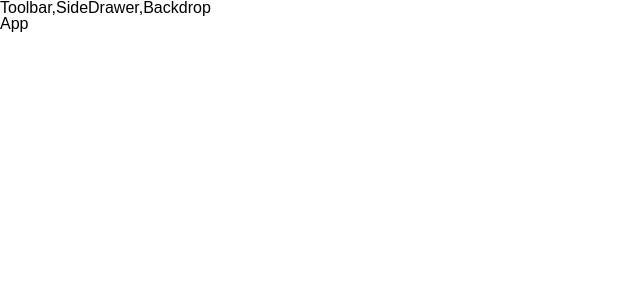
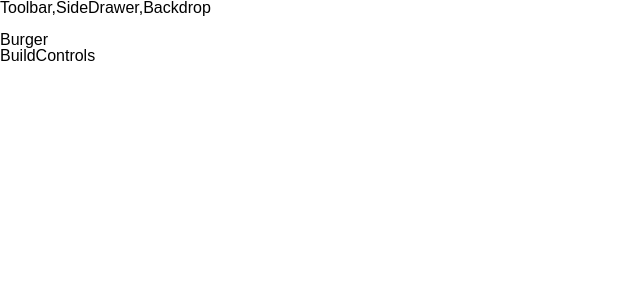
Before and after one commit to LudmilaSchlegelova/react-burger-order, a React (Create React App) app: page / in a window 1280 px wide. Shown: the top 300 px of the page, without its empty margins (0-640 px from the left). Built offline with nearby package versions, Linux system fonts and the light colour scheme; a web font is replaced by a local one.

Commit message:
feat: implementation of the burger and burger builder

```diff
--- a/src/App.jsx
+++ b/src/App.jsx
@@ -1,10 +1,11 @@
 import React from 'react'
 import Layout from './components/Layout'
+import BurgerBuilder from './containers/BurgerBuilder'
 
 function App() {
 	return (
 		<Layout>
-			<p>App</p>
+			<BurgerBuilder />
 		</Layout>
 	)
 }
--- a/src/components/Layout/index.jsx
+++ b/src/components/Layout/index.jsx
@@ -1,11 +1,16 @@
 import React from 'react'
 import Auth from '../../hoc/Auth'
+import styled from 'styled-components'
+
+const Main = styled.main`
+	margin-top: 16px;
+`
 
 const Layout = props => {
 	return (
 		<Auth>
 			<div>Toolbar,SideDrawer,Backdrop</div>
-			<main>{props.children}</main>
+			<Main>{props.children}</Main>
 		</Auth>
 	)
 }
--- /dev/null
+++ b/src/containers/BurgerBuilder/index.jsx
@@ -0,0 +1,15 @@
+import React, { Component } from 'react'
+import Auth from '../../hoc/Auth'
+
+class BurgerBuilder extends Component {
+	render() {
+		return (
+			<Auth>
+				<div>Burger</div>
+				<div>BuildControls</div>
+			</Auth>
+		)
+	}
+}
+
+export default BurgerBuilder
```
Also changed, not shown: src/hoc/Auth/index.jsx (renamed from src/hoc/Auth.jsx).
